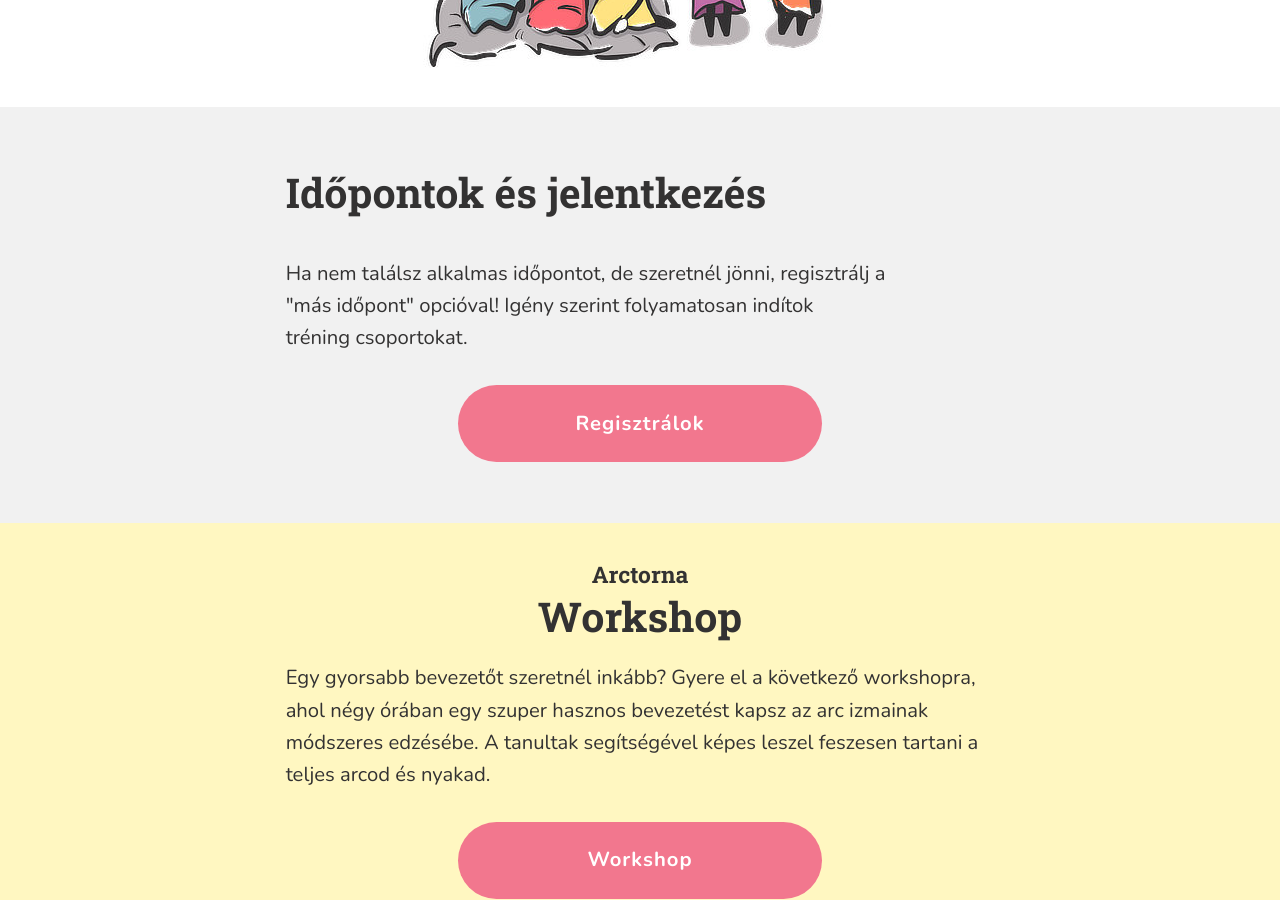
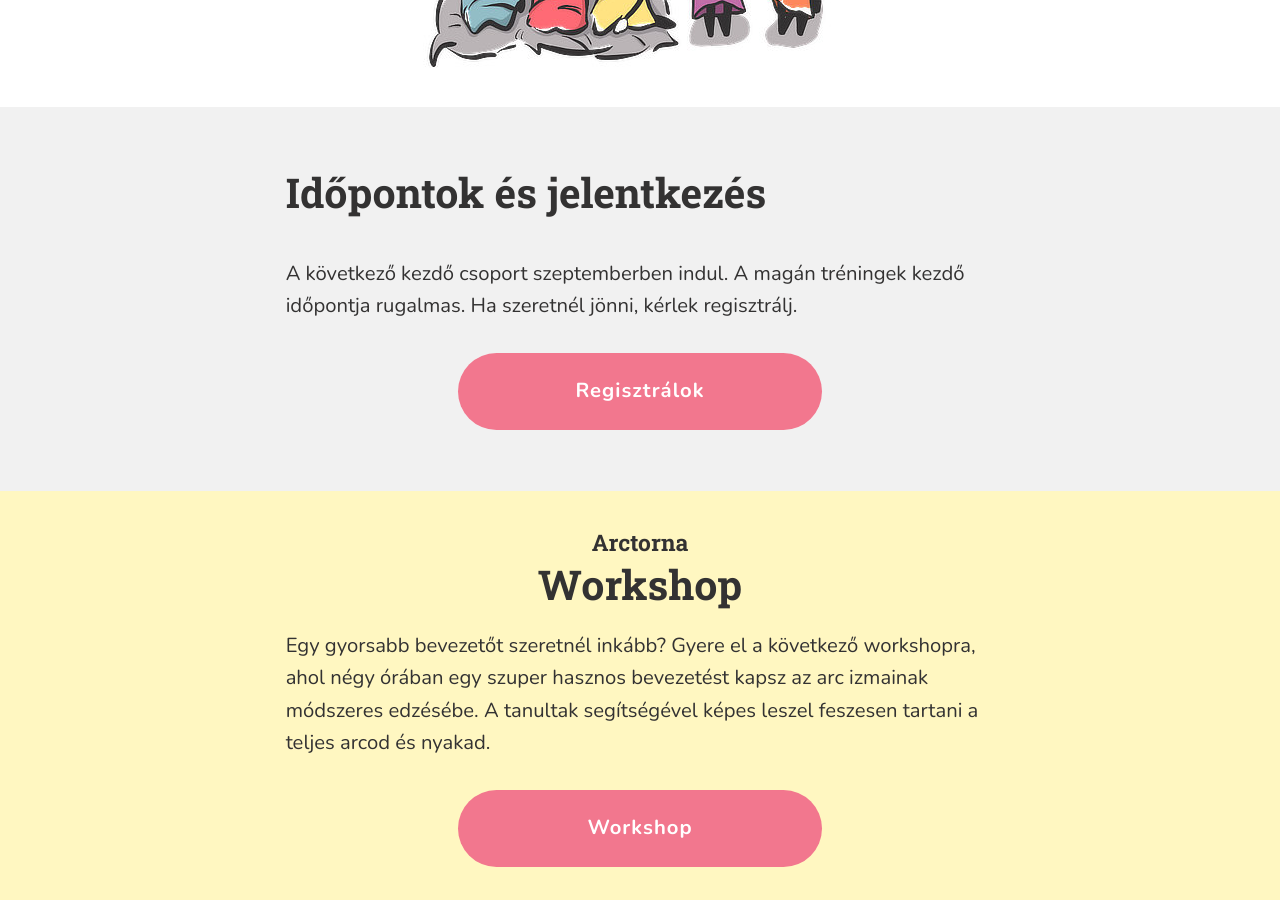
Before and after one commit to monikamudra/arctorna, a Jekyll site: the page built from trening.md, in a window 1280 px wide and 900 px high, scrolled down 2297 px. Built offline with Jekyll 4.4.1, drawn with Linux system fonts in a browser that asks for light colours.

Commit message:
Change copy for training registration

```diff
--- a/_layouts/trening.html
+++ b/_layouts/trening.html
@@ -55,9 +55,8 @@ layout: default
     <div class="c-ContentBlock u-MarginTop">
       <div class="c-Article">
         <p>
-          Ha nem találsz alkalmas időpontot, de szeretnél jönni, regisztrálj a
-          "más&nbsp;időpont" opcióval! Igény szerint folyamatosan
-          indítok tréning&nbsp;csoportokat.
+          A következő kezdő csoport szeptemberben indul. A magán tréningek
+          kezdő időpontja rugalmas. Ha szeretnél jönni, kérlek regisztrálj.
         </p>
       </div>
     </div>
```
